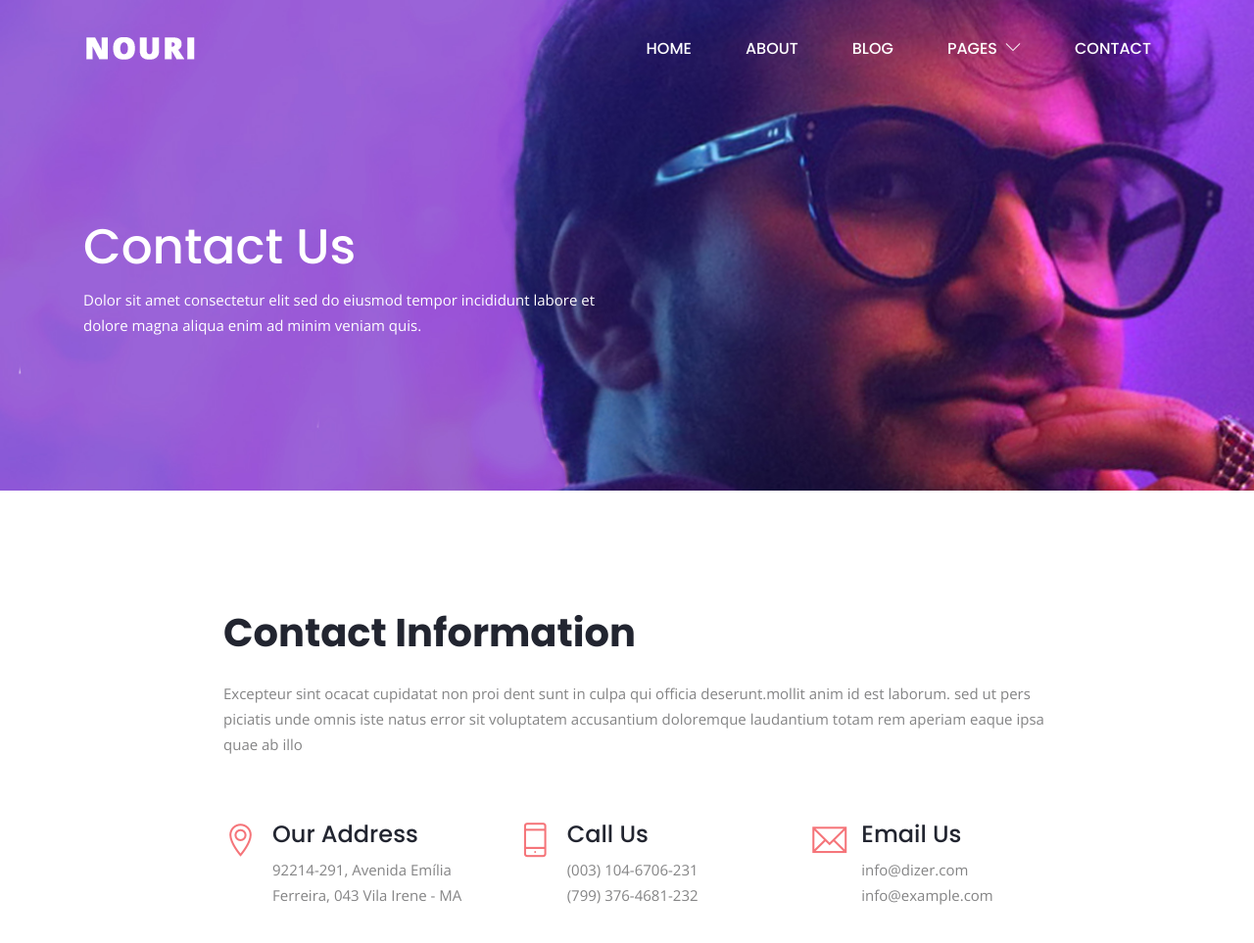
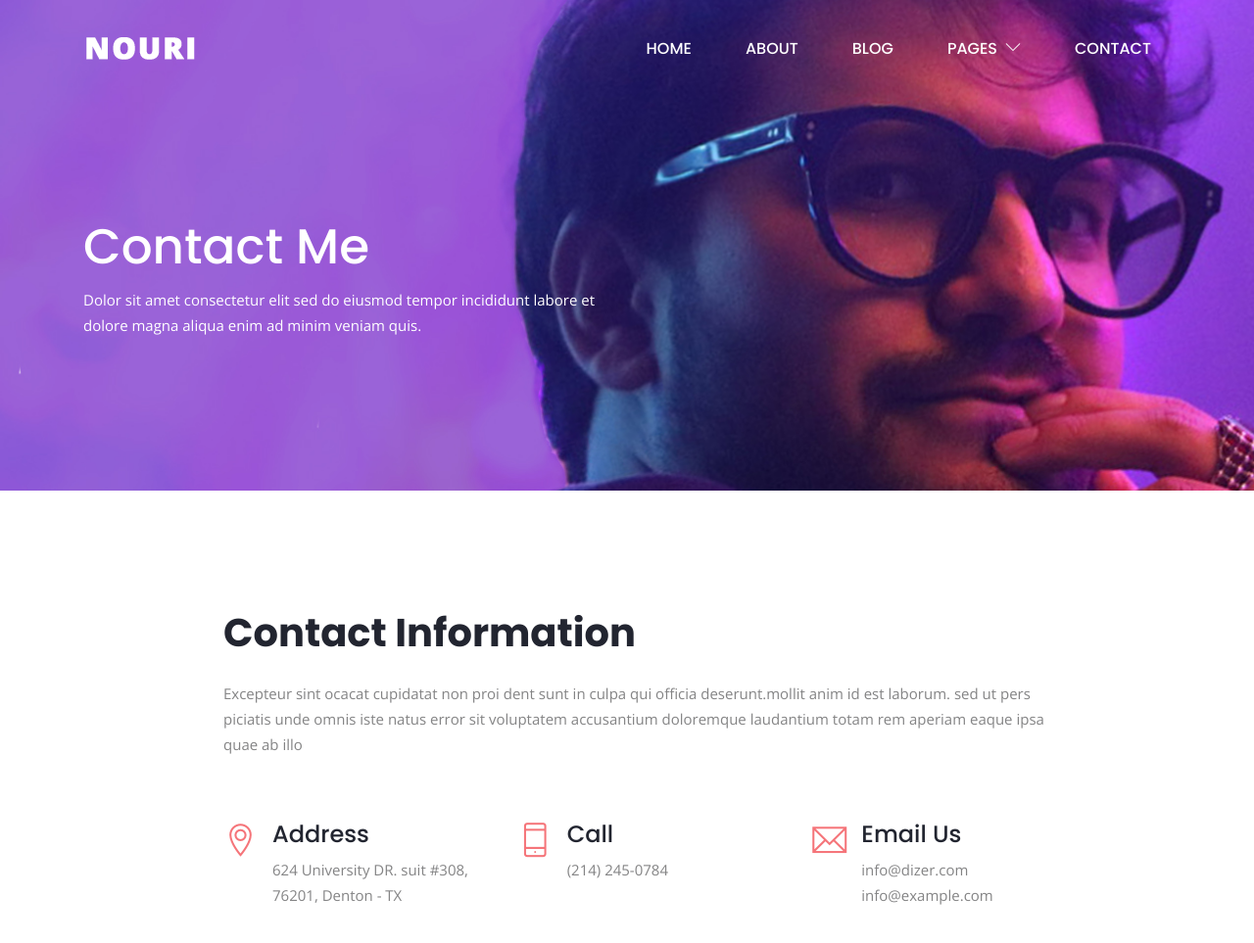
Before and after one commit to shsn/work, a Jekyll site: the page built from contact.html, in a window 1280 px wide and 1400 px high. Shown: the top 963 px of the window at 98% size. Built offline with Jekyll 4.4.1, drawn with Linux system fonts in a browser that asks for light colours.

Commit message:
Update contact.html

```diff
--- a/contact.html
+++ b/contact.html
@@ -1,7 +1,7 @@
 ---
 layout: default
 header_image: "/assets/images/bg/bg-portfolio.jpg"
-title: "Contact Us"
+title: "Contact Me"
 description: "Dolor sit amet consectetur elit sed do eiusmod tempor incididunt labore et dolore magna aliqua enim ad
 minim veniam quis."
 ---
@@ -23,8 +23,8 @@ minim veniam quis."
 							<div class="contact-info mt-3">
 								<i class="ti-location-pin text-color"></i>
 								<div class="info">
-									<h4>Our Address</h4>
-									<p>92214-291, Avenida Emília Ferreira, 043 Vila Irene - MA</p>
+									<h4>Address</h4>
+									<p>624 University DR. suit #308, 76201, Denton - TX</p>
 								</div>
 							</div>
 						</div>
@@ -32,8 +32,8 @@ minim veniam quis."
 							<div class="contact-info mt-3">
 								<i class="ti-mobile text-color"></i>
 								<div class="info">
-									<h4>Call Us</h4>
-									<p>(003) 104-6706-231 <br>(799) 376-4681-232</p>
+									<h4>Call</h4>
+									<p>(214) 245-0784 </p>
 								</div>
 							</div>
 						</div>
```
